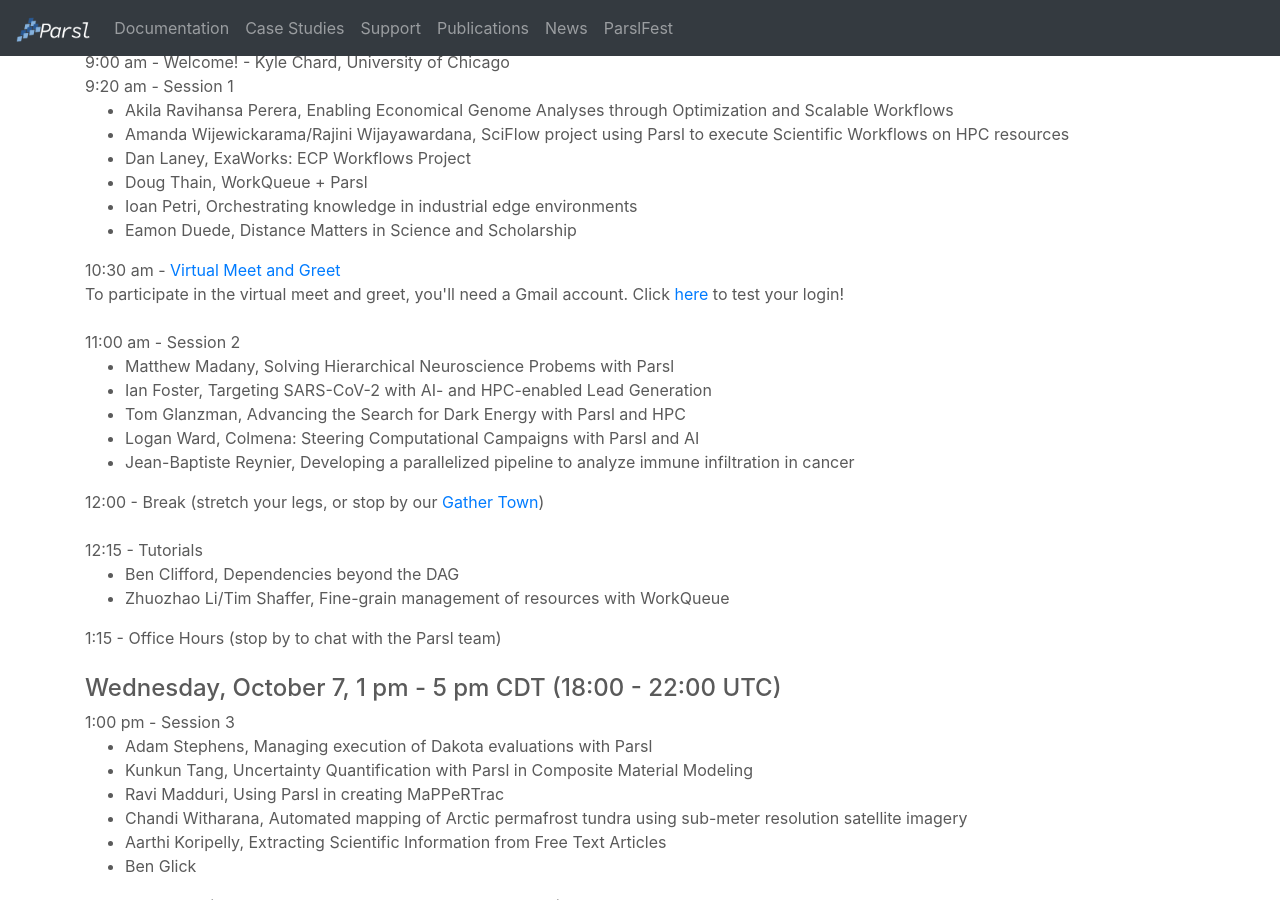
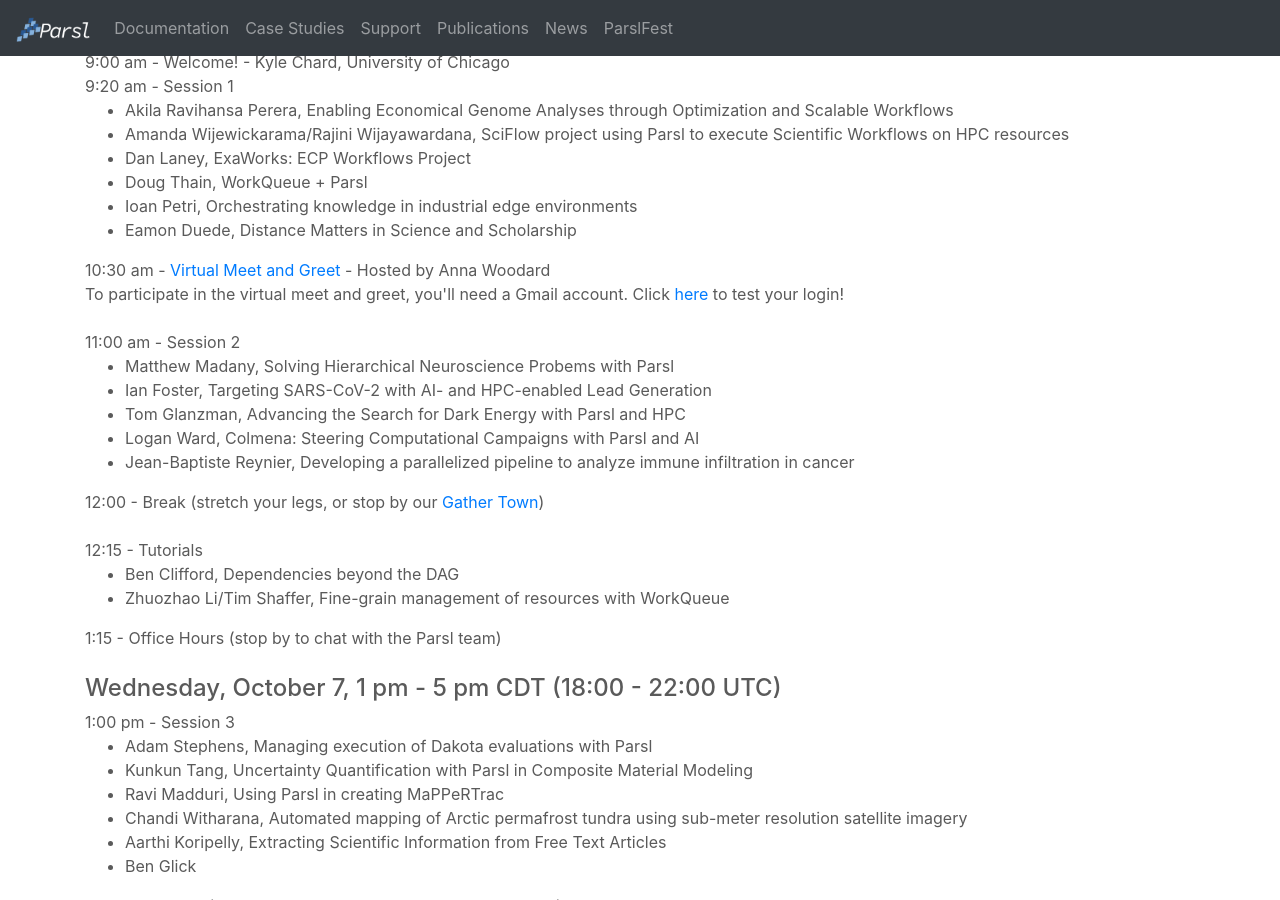
Before and after one commit to Parsl/parsl.github.io, a Jekyll site: the page built from parslfest2020.html, in a window 1280 px wide and 900 px high, scrolled down 651 px. Built offline with Jekyll 4.4.1, drawn with Linux system fonts in a browser that asks for light colours.

Commit message:
Tag myself in the agenda.
We need some star appeal.

```diff
--- a/parslfest2020.html
+++ b/parslfest2020.html
@@ -46,7 +46,8 @@
 	<li>Eamon Duede, Distance Matters in Science and Scholarship</li>
       </ul>
 
-      10:30 am - <a href=https://icebreaker.video/events/sV6sA46xnlikezZYRxMk>Virtual Meet and Greet </a><br />
+      10:30 am - <a
+	 href=https://icebreaker.video/events/sV6sA46xnlikezZYRxMk>Virtual Meet and Greet </a> - Hosted by Anna Woodard<br />
       To participate in the virtual meet and greet, you'll need a Gmail
       account. Click <a href=https://icebreaker.video/events/sV6sA46xnlikezZYRxMk>here</a>
       to test your login!<br /><br />
```
